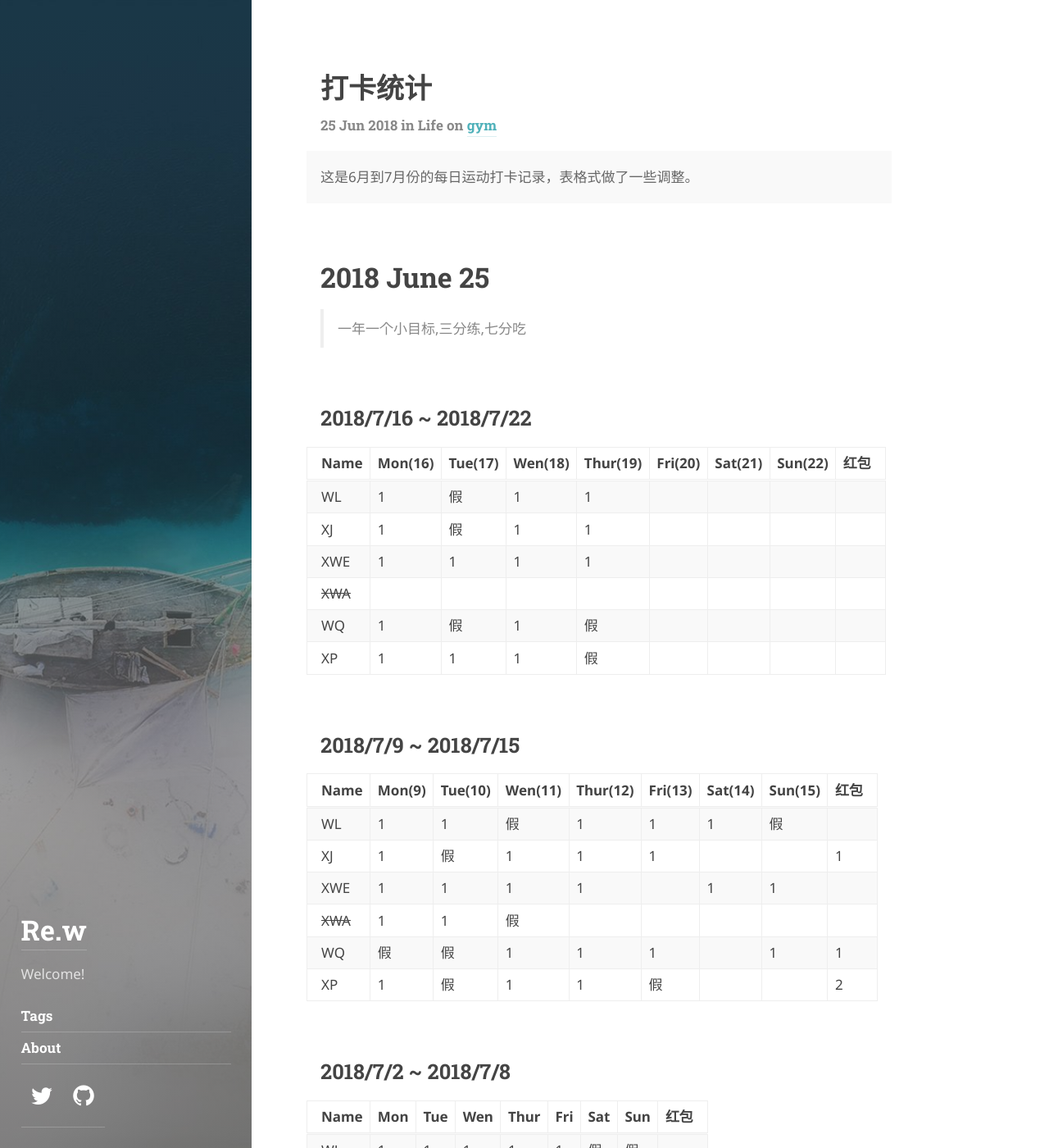
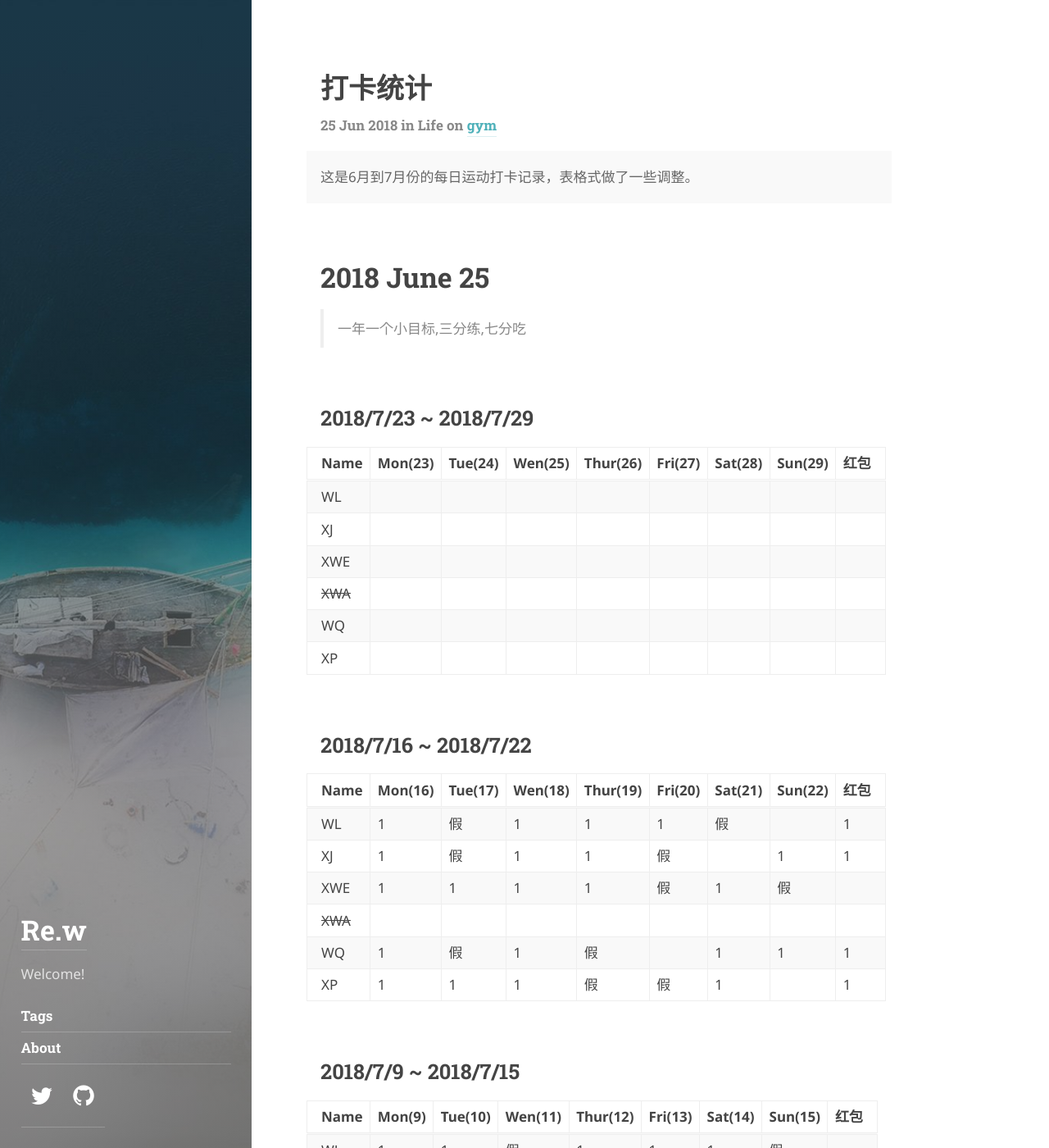
Before and after one commit to wangat2001/wangat2001.github.io, a Jekyll site: the page built from _posts/2018-06-25-weekly_sport_report.md, in a window 1280 px wide and 1400 px high. Shown: the whole window at 82% size. Built offline with Jekyll 4.4.1, drawn with Linux system fonts in a browser that asks for light colours; some web fonts are replaced.

Commit message:
new week

```diff
--- a/_posts/2018-06-25-weekly_sport_report.md
+++ b/_posts/2018-06-25-weekly_sport_report.md
@@ -11,16 +11,27 @@ tags: [gym]
 # 2018 June 25
 > 一年一个小目标,三分练,七分吃
 
+## 2018/7/23  ~  2018/7/29
+
+| Name | Mon(23) | Tue(24)  | Wen(25) | Thur(26)| Fri(27) | Sat(28) | Sun(29) | 红包|
+|:----|:----|:----|:----|:----|:-----| ----|:-----|:--- |
+| WL  |||||||||
+| XJ  |||||||||
+| XWE |||||||||
+| ~~XWA~~ | ||||||||
+| WQ  |||||||||
+| XP  |||||||||
+
 ## 2018/7/16  ~  2018/7/22
 
 | Name | Mon(16) | Tue(17)  | Wen(18) | Thur(19)| Fri(20) | Sat(21) | Sun(22) | 红包|
 |:----|:----|:----|:----|:----|:-----| ----|:-----|:--- |
-| WL  |1|假|1|1|||||
-| XJ  |1|假|1|1|||||
-| XWE |1|1|1|1|||||
+| WL  |1|假|1|1|1|假||1|
+| XJ  |1|假|1|1|假||1|1|
+| XWE |1|1|1|1|假|1|假||
 | ~~XWA~~ | ||||||||
-| WQ  |1|假|1|假|||||
-| XP  |1|1|1|假|||||
+| WQ  |1|假|1|假||1|1|1|
+| XP  |1|1|1|假|假|1||1|
 
 ## 2018/7/9  ~  2018/7/15
 
```
